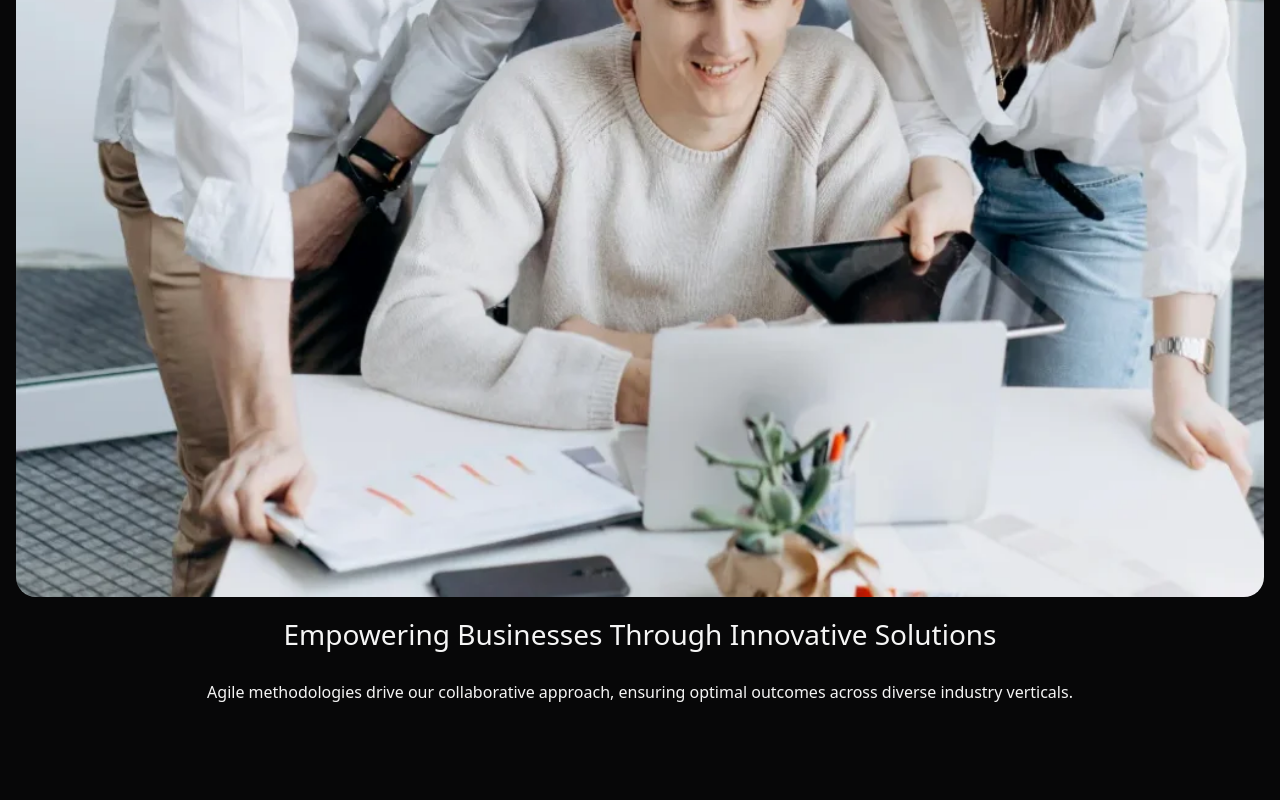
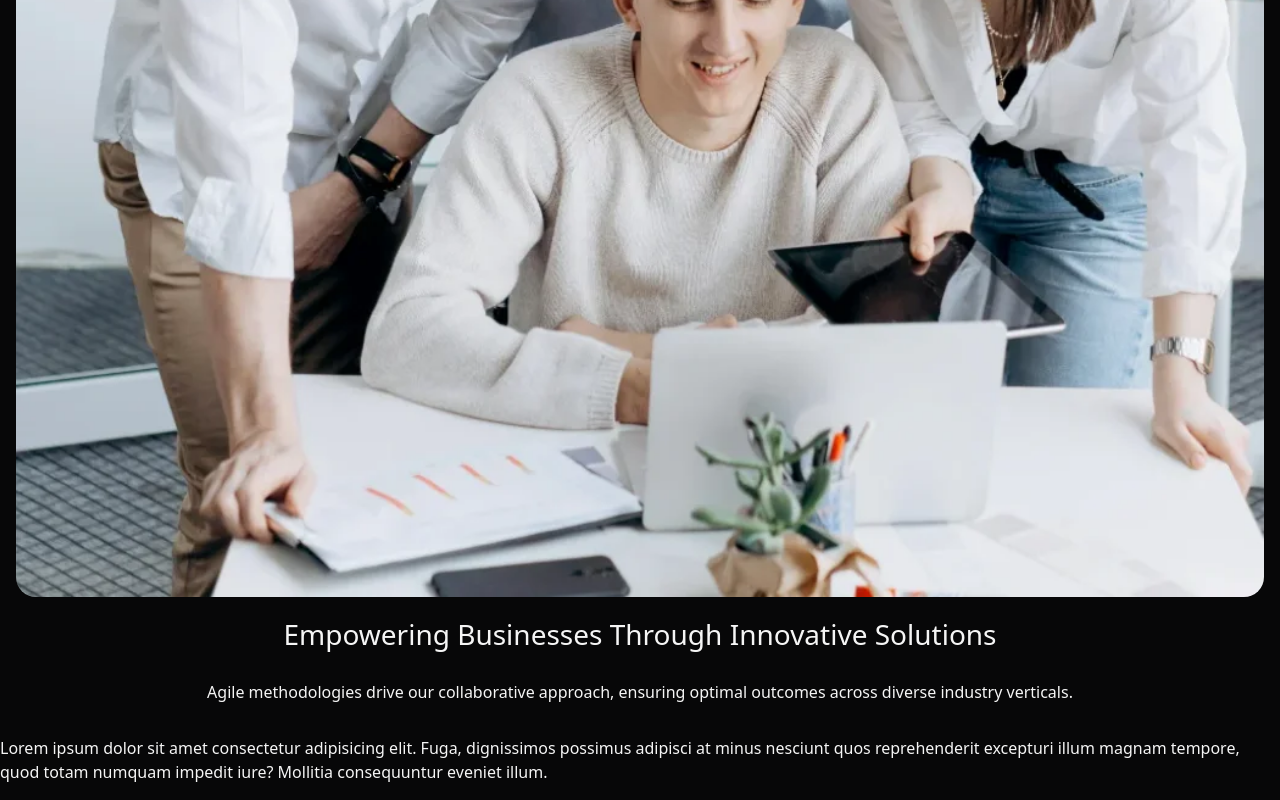
Before and after one commit to gaston-pantoja/clase-10-git, a plain HTML site: page index.html in a window 1280 px wide. Shown: the part 2120-2920 px from the top of the page. Before the commit the page ends 2856 px from the top, so only its background shows below. Drawn offline with nearby package versions, Linux system fonts and the light colour scheme.

Commit message:
se agrega aside en home

```diff
--- a/index.html
+++ b/index.html
@@ -97,6 +97,11 @@
         <p>Agile methodologies drive our collaborative approach, ensuring optimal outcomes across diverse industry verticals. </p>
     </section>
 
+    <!-- banner publicidad -->
+    <aside>
+        <p>Lorem ipsum dolor sit amet consectetur adipisicing elit. Fuga, dignissimos possimus adipisci at minus nesciunt quos reprehenderit excepturi illum magnam tempore, quod totam numquam impedit iure? Mollitia consequuntur eveniet illum.</p>
+    </aside>
+
 
     <script src="https://cdn.jsdelivr.net/npm/bootstrap@5.3.2/dist/js/bootstrap.bundle.min.js" integrity="sha384-C6RzsynM9kWDrMNeT87bh95OGNyZPhcTNXj1NW7RuBCsyN/o0jlpcV8Qyq46cDfL" crossorigin="anonymous"></script>
 </body>
```
